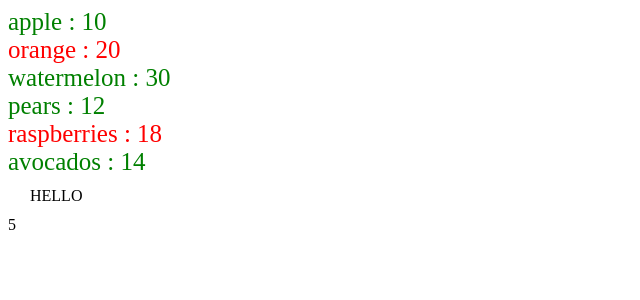
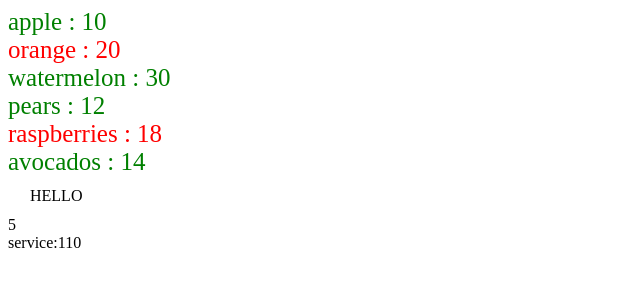
Before and after one commit to sasha2234562/Angular, an Angular app: page / in a window 1280 px wide. Shown: the top 300 px of the page, without its empty margins (0-640 px from the left). Built offline with nearby package versions, Linux system fonts and the light colour scheme.

Commit message:
Creation and registration of service, DI, access modifiers

```diff
--- a/src/app/parent/parent.component.html
+++ b/src/app/parent/parent.component.html
@@ -6,4 +6,4 @@
 
 <div style="margin: 11px 22px">{{text | uppercase | slice: 0: 5}}</div>
 <div>{{count}}</div>
-<div></div>
+<div>service:{{value}}</div>
--- a/src/app/parent/parent.component.ts
+++ b/src/app/parent/parent.component.ts
@@ -1,6 +1,6 @@
-import {Component} from '@angular/core';
+import {Component, OnInit} from '@angular/core';
 import {CommonModule} from '@angular/common';
-import {ServiseService} from "../../servise/servise.service";
+import {ServiceService} from "../../servise/service.service";
 
 interface Fruit {
   id: string
@@ -15,13 +15,20 @@ interface Fruit {
   templateUrl: './parent.component.html',
   styleUrl: './parent.component.scss'
 })
-export class ParentComponent {
+export class ParentComponent implements OnInit {
   count = 0
-constructor(private ServiseService: ServiseService) {
-    setInterval(()=> {
+  value: number = 0
+
+  constructor(private ServiceService: ServiceService) {
+    setInterval(() => {
       this.count++
     }, 1000)
-}
+  }
+
+  ngOnInit(): void {
+    this.value = this.ServiceService.value
+  }
+
   text = "Hello my dream"
 
   fruits: Fruit[] = [
--- a/src/servise/servise.service.ts
+++ b/src/servise/service.service.ts
@@ -3,8 +3,10 @@ import { Injectable } from '@angular/core';
 @Injectable({
   providedIn: 'root'
 })
-export class ServiseService {
-  value = 0
-  constructor() { }
+export class ServiceService {
+  value = 110
+  constructor() {
+
+  }
 
 }
```
